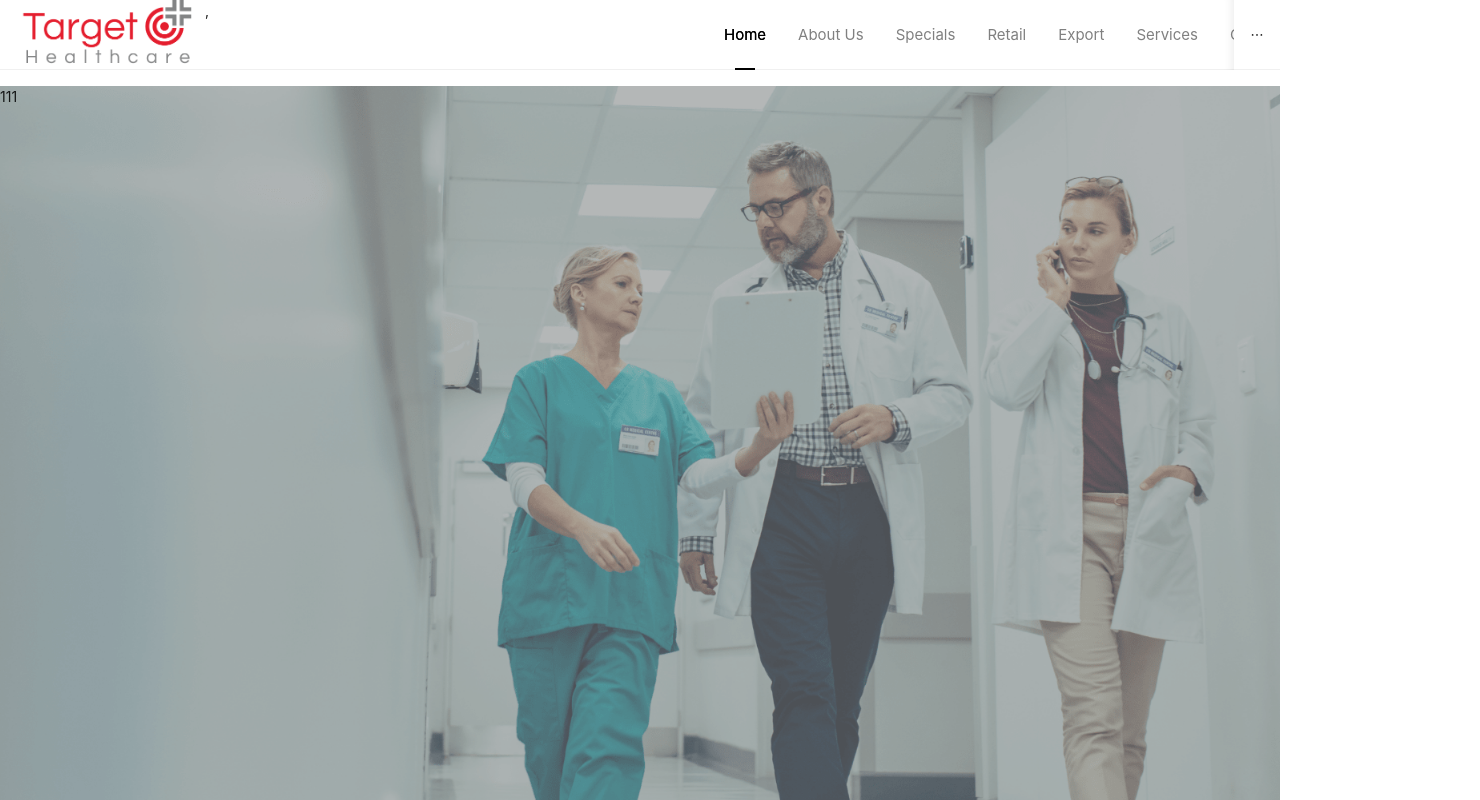
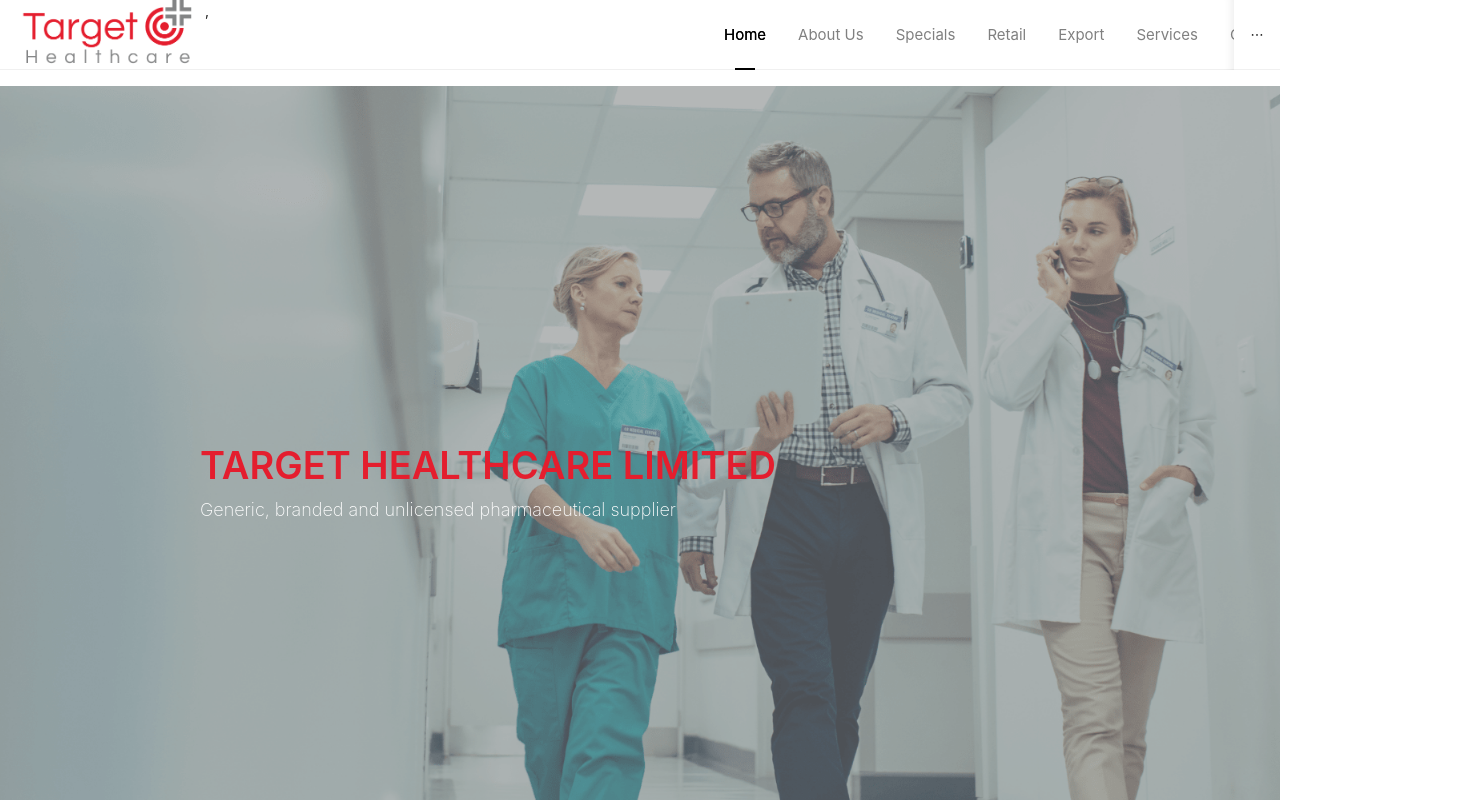
Before and after one commit to ghostyusheng/JS-React-targethealh-demo, a Next.js app: page / in a window 1280 px wide. Shown: the top 800 px of the page, 1480 px wide, since content can reach past the window. Built offline with nearby package versions, Linux system fonts and the light colour scheme.

Commit message:
banner done

```diff
--- a/app/globals.css
+++ b/app/globals.css
@@ -105,3 +105,18 @@ s, i, em {
   background-size: cover !important;
   background-image: url('../public/1.png');
 }
+
+.banner-title {
+  position: relative;
+  top: 350px;
+  left: 200px;
+  color: #e41e2e;
+  font-size: 38px;
+  font-weight: 600;
+}
+
+.banner-title2 {
+  color: #fff;
+  font-size: 18px;
+  font-weight: 200;
+}
--- a/app/page.js
+++ b/app/page.js
@@ -4,9 +4,14 @@ import React from 'react';
 import { Button,ConfigProvider,Tabs } from 'antd';
 
 const Part1 = (
-  <div className="banner">
-    111
-  </div>
+  <main>
+    <div className="banner">
+      <div className="banner-title">
+        <div>TARGET HEALTHCARE LIMITED</div>
+        <div className="banner-title2">Generic, branded and unlicensed pharmaceutical supplier</div>
+      </div>
+    </div>
+  </main>
 )
 
 const onChange = (key) => {
```
